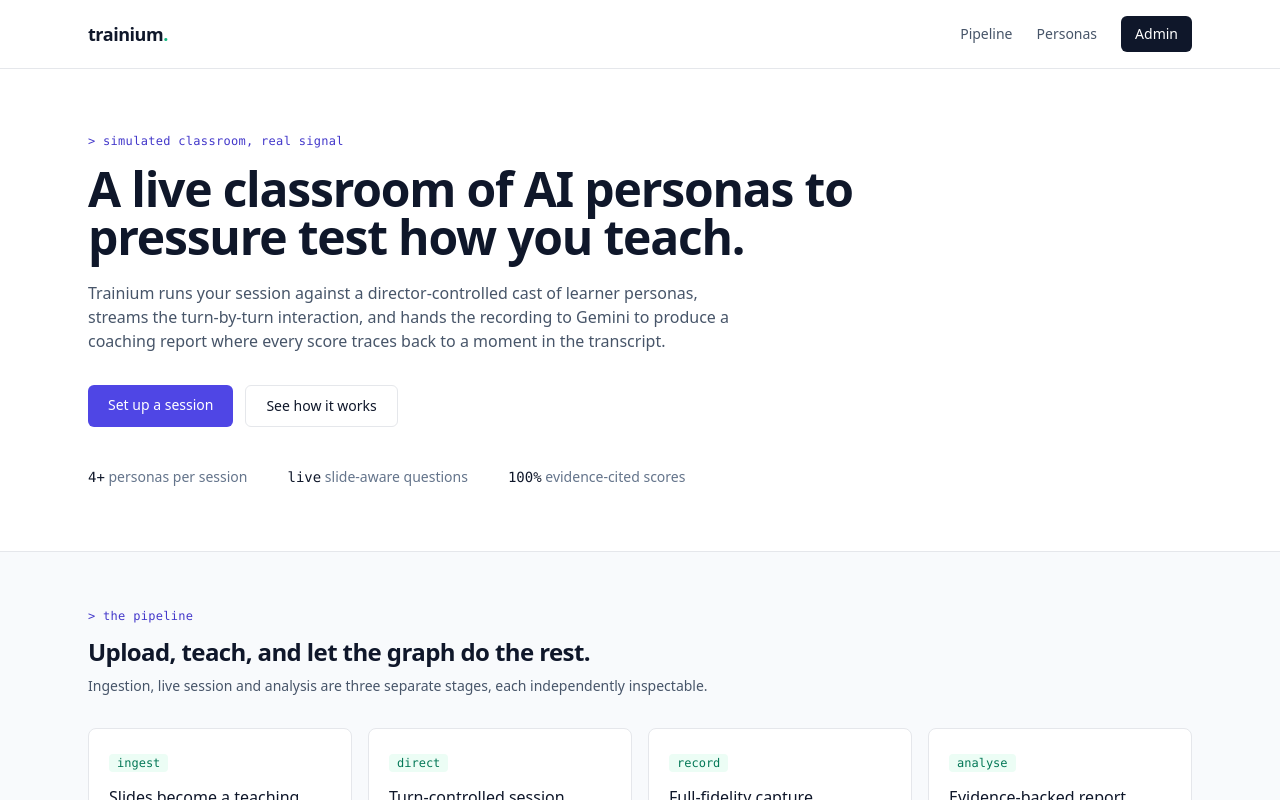
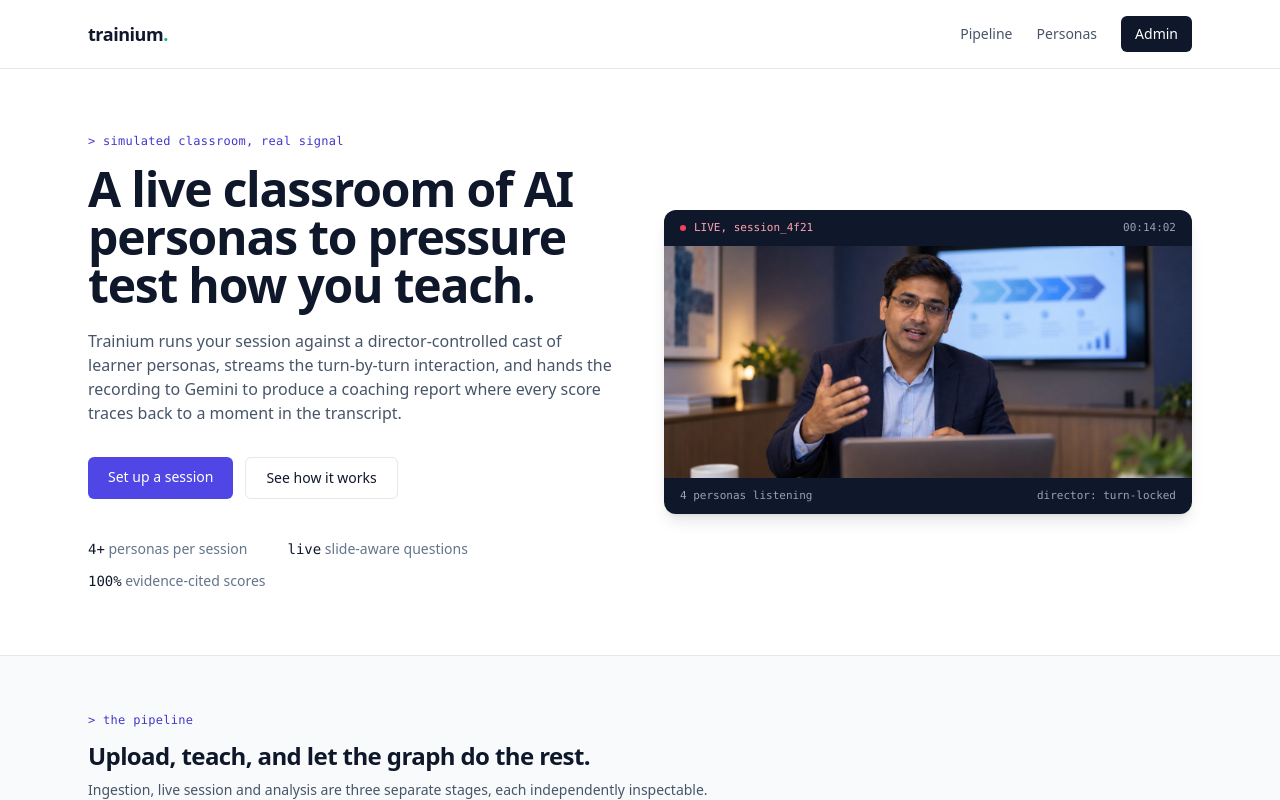
Before and after one commit to ximanta/trainium, a Next.js app in the folder frontend/: page / in a window 1280 px wide. Shown: the top 800 px of the page. Built offline with nearby package versions, Linux system fonts and the light colour scheme.

Commit message:
Restore hero image on landing page as trainer camera feed

```diff
--- a/frontend/src/app/page.tsx
+++ b/frontend/src/app/page.tsx
@@ -56,18 +56,19 @@ export default function LandingPage() {
       </header>
 
       <main>
-        <section className="mx-auto max-w-6xl px-6 py-16">
+        <section className="mx-auto grid max-w-6xl items-center gap-12 px-6 py-16 lg:grid-cols-2">
+          <div>
             <p className="font-mono text-xs tracking-wide text-indigo-700">
               &gt; simulated classroom, real signal
             </p>
-          <h1 className="mt-4 max-w-3xl text-4xl font-semibold leading-tight tracking-tight sm:text-5xl">
+            <h1 className="mt-4 text-4xl font-semibold leading-tight tracking-tight sm:text-5xl">
               A live classroom of AI personas to pressure test how you teach.
             </h1>
-          <p className="mt-5 max-w-2xl text-slate-600">
+            <p className="mt-5 text-slate-600">
               Trainium runs your session against a director-controlled cast of learner
               personas, streams the turn-by-turn interaction, and hands the recording to
-            Gemini to produce a coaching report where every score traces back to a moment
-            in the transcript.
+              Gemini to produce a coaching report where every score traces back to a
+              moment in the transcript.
             </p>
 
             <div className="mt-8 flex flex-wrap gap-3">
@@ -99,6 +100,29 @@ export default function LandingPage() {
                 <dd className="inline">evidence-cited scores</dd>
               </div>
             </dl>
+          </div>
+
+          {/* Framed as the trainer's own camera feed, which is what the product
+              actually captures during a session. */}
+          <div className="overflow-hidden rounded-xl bg-slate-900 shadow-lg">
+            <div className="flex items-center justify-between px-4 py-2.5">
+              <span className="flex items-center gap-2 font-mono text-[11px] text-rose-300">
+                <span className="h-1.5 w-1.5 rounded-full bg-rose-500" />
+                LIVE, session_4f21
+              </span>
+              <span className="font-mono text-[11px] text-slate-400">00:14:02</span>
+            </div>
+            {/* eslint-disable-next-line @next/next/no-img-element */}
+            <img
+              src="/hero-trainer.jpg"
+              alt="A trainer mid-sentence, presenting to camera with slides behind them"
+              className="w-full object-cover"
+            />
+            <div className="flex items-center justify-between px-4 py-2.5 font-mono text-[11px] text-slate-400">
+              <span>4 personas listening</span>
+              <span>director: turn-locked</span>
+            </div>
+          </div>
         </section>
 
         <section id="pipeline" className="border-t bg-slate-50">
```
Also changed, not shown: frontend/public/hero-trainer.jpg (added). Lines whose indentation alone changed are shown as unchanged.
